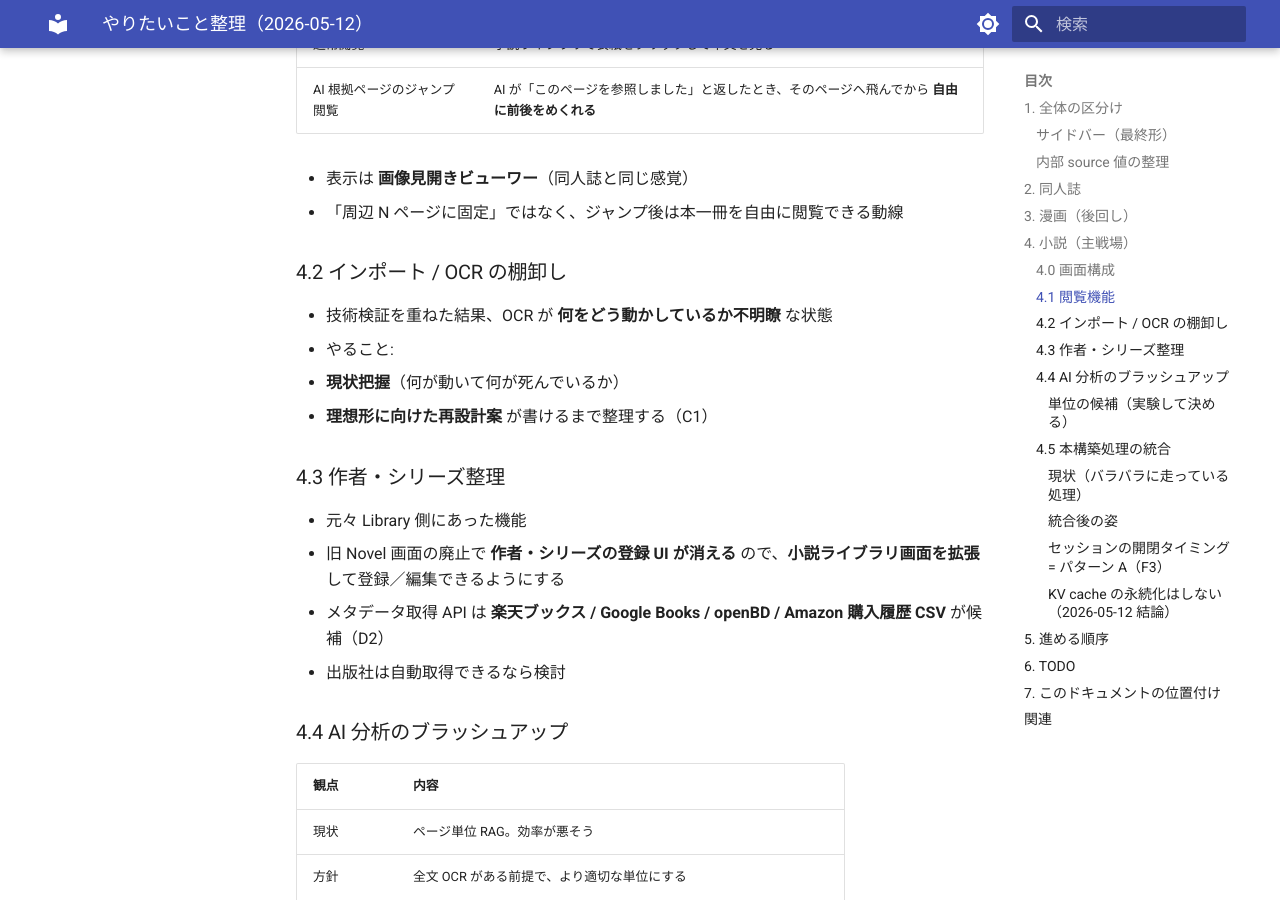
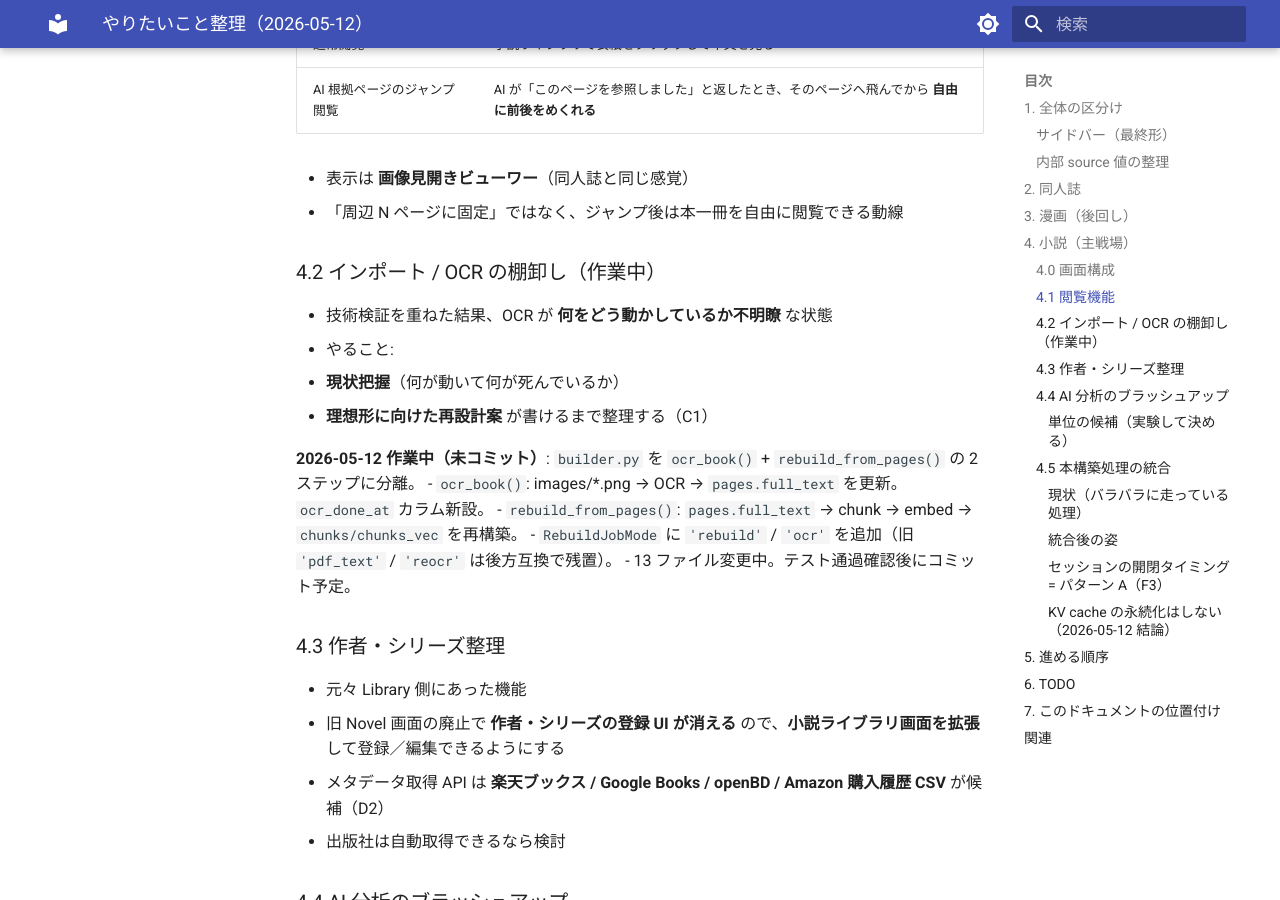
Before and after one commit to kkmmyr/Pic2PDF_Viewer, an MkDocs documentation site: the page built from docs/05_記録/やりたいこと整理_2026-05-12.md, in a window 1280 px wide and 900 px high, scrolled down 1991 px. Built offline with MkDocs 1.6.1 and Material for MkDocs 9.7.7, drawn with Linux system fonts in a browser that asks for light colours.

Commit message:
docs: 4.2 OCR 棚卸しの状態を「作業中（未コミット）」に更新
やりたいこと整理_2026-05-12.md の §4.2 を「再設計案が書けるまで保留」から
作業中に変更。builder.py の 2 ステップ分離（ocr_book / rebuild_from_pages）、
ocr_done_at カラム追加、RebuildJobMode 拡張の内容を記載。

Co-Authored-By: Claude Sonnet 4.6 <noreply@anthropic.com>

```diff
--- a/docs/05_記録/やりたいこと整理_2026-05-12.md
+++ b/docs/05_記録/やりたいこと整理_2026-05-12.md
@@ -76,12 +76,18 @@
 - 表示は **画像見開きビューワー**（同人誌と同じ感覚）
 - 「周辺 N ページに固定」ではなく、ジャンプ後は本一冊を自由に閲覧できる動線
 
-### 4.2 インポート / OCR の棚卸し
+### 4.2 インポート / OCR の棚卸し（作業中）
 
 - 技術検証を重ねた結果、OCR が **何をどう動かしているか不明瞭** な状態
 - やること:
   1. **現状把握**（何が動いて何が死んでいるか）
   2. **理想形に向けた再設計案** が書けるまで整理する（C1）
+
+**2026-05-12 作業中（未コミット）**: `builder.py` を `ocr_book()` + `rebuild_from_pages()` の 2 ステップに分離。
+- `ocr_book()`: images/*.png → OCR → `pages.full_text` を更新。`ocr_done_at` カラム新設。
+- `rebuild_from_pages()`: `pages.full_text` → chunk → embed → `chunks/chunks_vec` を再構築。
+- `RebuildJobMode` に `'rebuild'` / `'ocr'` を追加（旧 `'pdf_text'` / `'reocr'` は後方互換で残置）。
+- 13 ファイル変更中。テスト通過確認後にコミット予定。
 
 ### 4.3 作者・シリーズ整理
 
```
